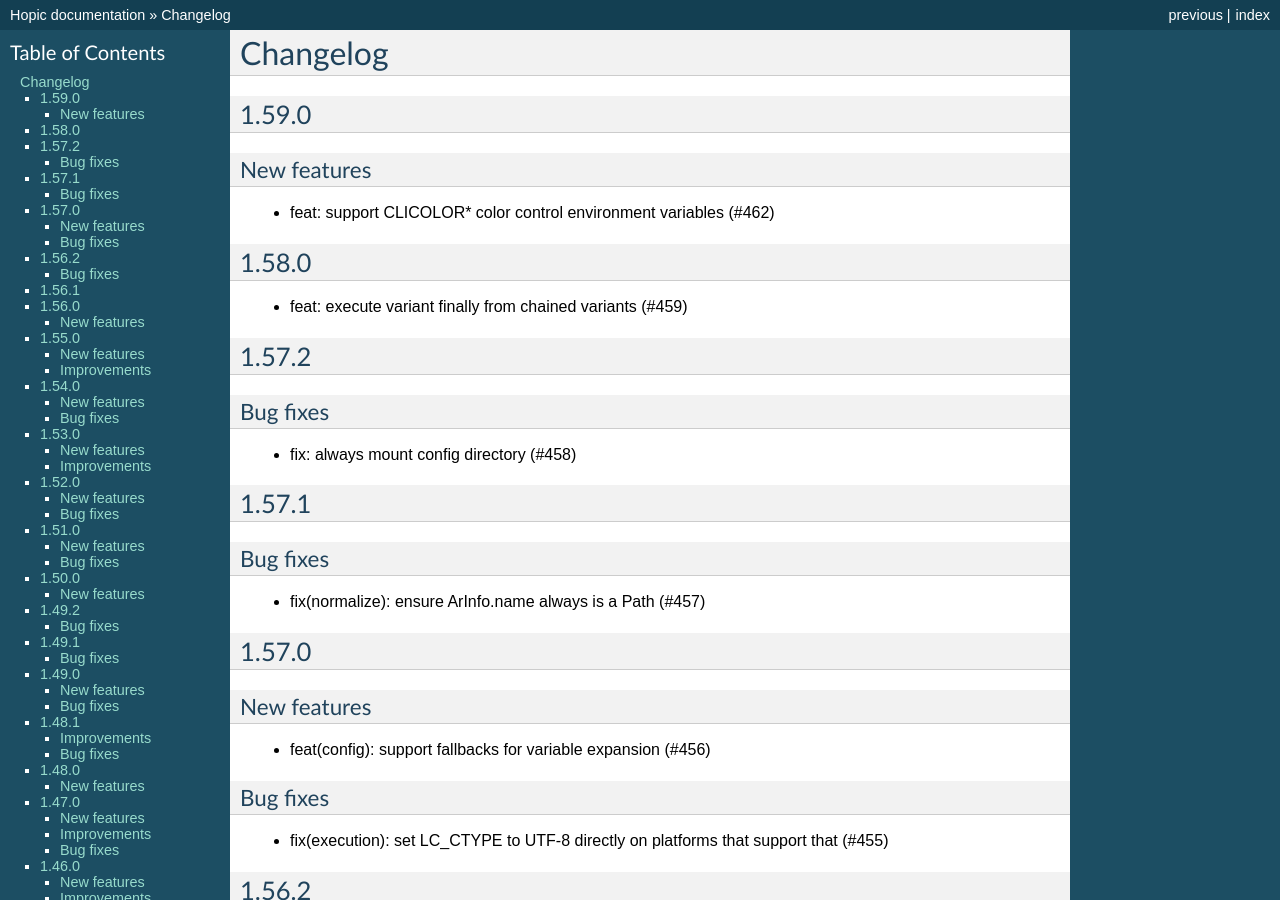
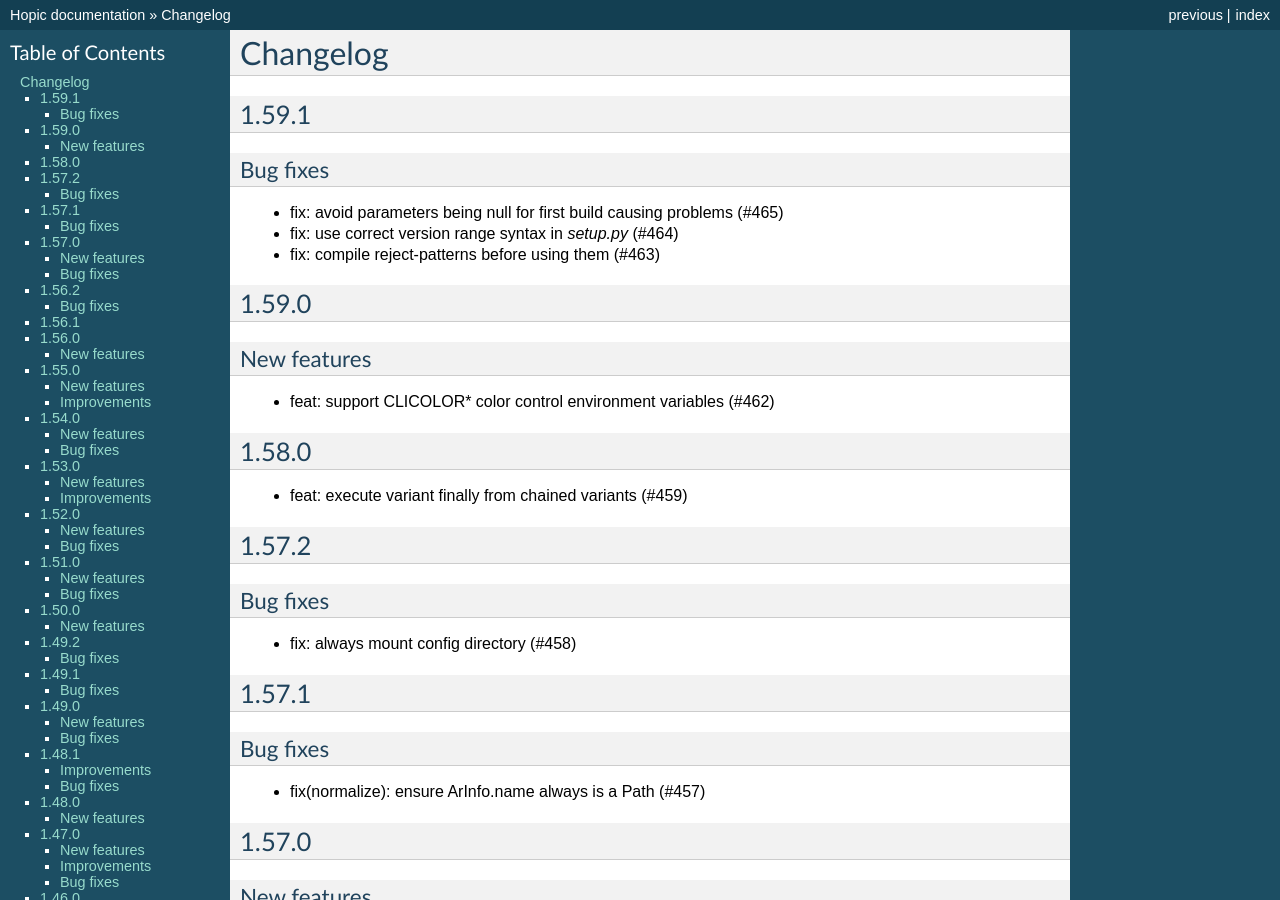
Before and after one commit to tomtom-international/hopic, a Sphinx documentation site: the page built from doc/source/changes.rst, in a window 1280 px wide and 900 px high. Built offline with Sphinx 7.4.7, drawn with Linux system fonts in a browser that asks for light colours.

Commit message:
docs(changelog): add new entries for upcoming 1.59.1

```diff
--- a/doc/source/changes.rst
+++ b/doc/source/changes.rst
@@ -16,6 +16,16 @@
 =========
 Changelog
 =========
+
+1.59.1
+======
+
+Bug fixes
+---------
+
+* fix: avoid parameters being null for first build causing problems (#465)
+* fix: use correct version range syntax in `setup.py` (#464)
+* fix: compile reject-patterns before using them (#463)
 
 1.59.0
 ======
```
